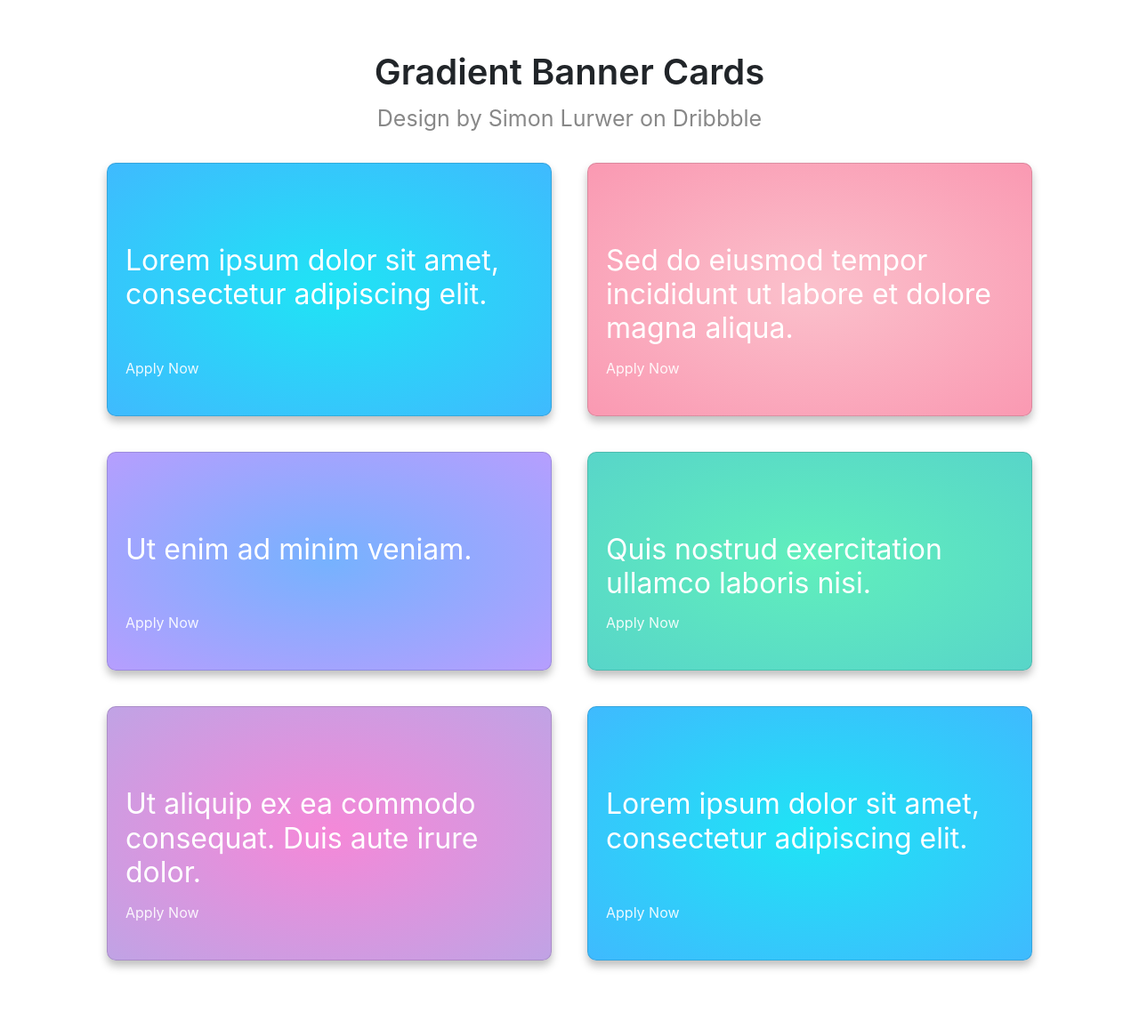
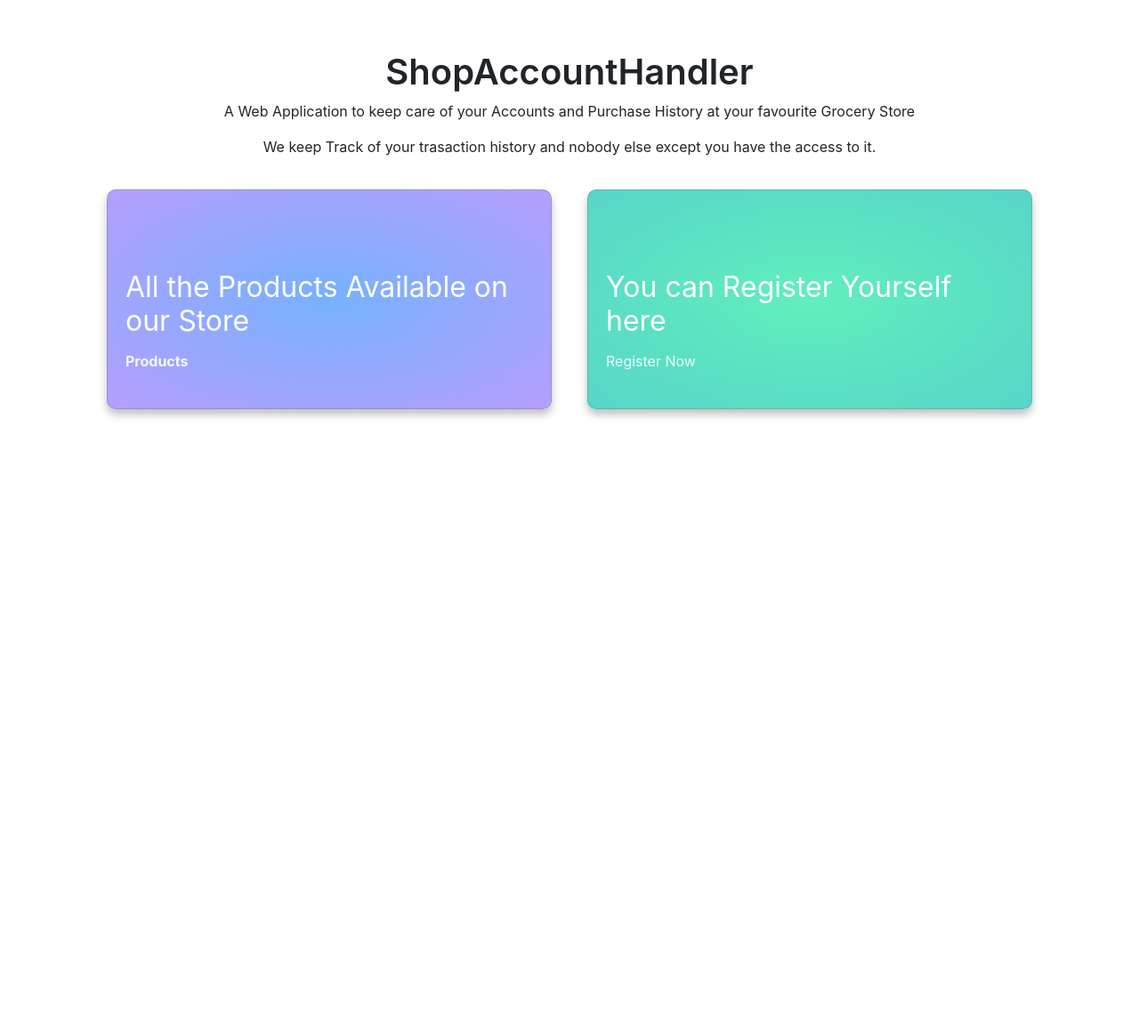
Before and after one commit to Bpiyush544/College-project, a Django app: page / in a window 1280 px wide. Shown: the part 56-1213 px from the top of the page at 89% size. After the commit the page ends 526 px from the top, so only its background shows below. Run offline with Django 4.2, Linux system fonts and the light colour scheme.

Commit message:
few changes in UI

```diff
--- a/ShopAccountHandler/RcptGenerator/templates/home.html
+++ b/ShopAccountHandler/RcptGenerator/templates/home.html
@@ -156,56 +156,25 @@ https://dribbble.com/shots/14101951-Banners
 -->
 <div class="main-container">
     <div class="heading">
-      <h1 class="heading__title">Gradient Banner Cards</h1>
-      <p class="heading__credits"><a class="heading__link" target="_blank" href="https://dribbble.com/sl">Design by Simon Lurwer on Dribbble</a></p>
+      <h1 class="heading__title">ShopAccountHandler</h1>
+      <p>A Web Application to keep care of your Accounts and Purchase History at your favourite Grocery Store</p>
+      <p>We keep Track of your trasaction history and nobody else except you have the access to it.</p>
     </div>
     <div class="cards">
-      <div class="card card-1">
-        <div class="card__icon"><i class="fas fa-bolt"></i></div>
-        <p class="card__exit"><i class="fas fa-times"></i></p>
-        <h2 class="card__title">Lorem ipsum dolor sit amet, consectetur adipiscing elit.</h2>
-        <p class="card__apply">
-          <a class="card__link" href="#">Apply Now <i class="fas fa-arrow-right"></i></a>
-        </p>
-      </div>
-      <div class="card card-2">
-        <div class="card__icon"><i class="fas fa-bolt"></i></div>
-        <p class="card__exit"><i class="fas fa-times"></i></p>
-        <h2 class="card__title">Sed do eiusmod tempor incididunt ut labore et dolore magna aliqua.</h2>
-        <p class="card__apply">
-          <a class="card__link" href="#">Apply Now <i class="fas fa-arrow-right"></i></a>
-        </p>
-      </div>
       <div class="card card-3">
         <div class="card__icon"><i class="fas fa-bolt"></i></div>
         <p class="card__exit"><i class="fas fa-times"></i></p>
-        <h2 class="card__title">Ut enim ad minim veniam.</h2>
+        <h2 class="card__title">All the Products Available on our Store</h2>
         <p class="card__apply">
-          <a class="card__link" href="#">Apply Now <i class="fas fa-arrow-right"></i></a>
+          <a class="card__link" href="{% url 'product_list' %}"> <b> Products </b><i class="fas fa-arrow-right"></i></a>
         </p>
       </div>
       <div class="card card-4">
         <div class="card__icon"><i class="fas fa-bolt"></i></div>
         <p class="card__exit"><i class="fas fa-times"></i></p>
-        <h2 class="card__title">Quis nostrud exercitation ullamco laboris nisi.</h2>
+        <h2 class="card__title">You can Register Yourself here</h2>
         <p class="card__apply">
-          <a class="card__link" href="#">Apply Now <i class="fas fa-arrow-right"></i></a>
-        </p>
-      </div>
-      <div class="card card-5">
-        <div class="card__icon"><i class="fas fa-bolt"></i></div>
-        <p class="card__exit"><i class="fas fa-times"></i></p>
-        <h2 class="card__title">Ut aliquip ex ea commodo consequat. Duis aute irure dolor.</h2>
-        <p class="card__apply">
-          <a class="card__link" href="#">Apply Now <i class="fas fa-arrow-right"></i></a>
-        </p>
-      </div>
-      <div class="card card-1">
-        <div class="card__icon"><i class="fas fa-bolt"></i></div>
-        <p class="card__exit"><i class="fas fa-times"></i></p>
-        <h2 class="card__title">Lorem ipsum dolor sit amet, consectetur adipiscing elit.</h2>
-        <p class="card__apply">
-          <a class="card__link" href="#">Apply Now <i class="fas fa-arrow-right"></i></a>
+          <a class="card__link" href="{% url 'register' %}">Register Now<i class="fas fa-arrow-right"></i></a>
         </p>
       </div>
     </div>
```
